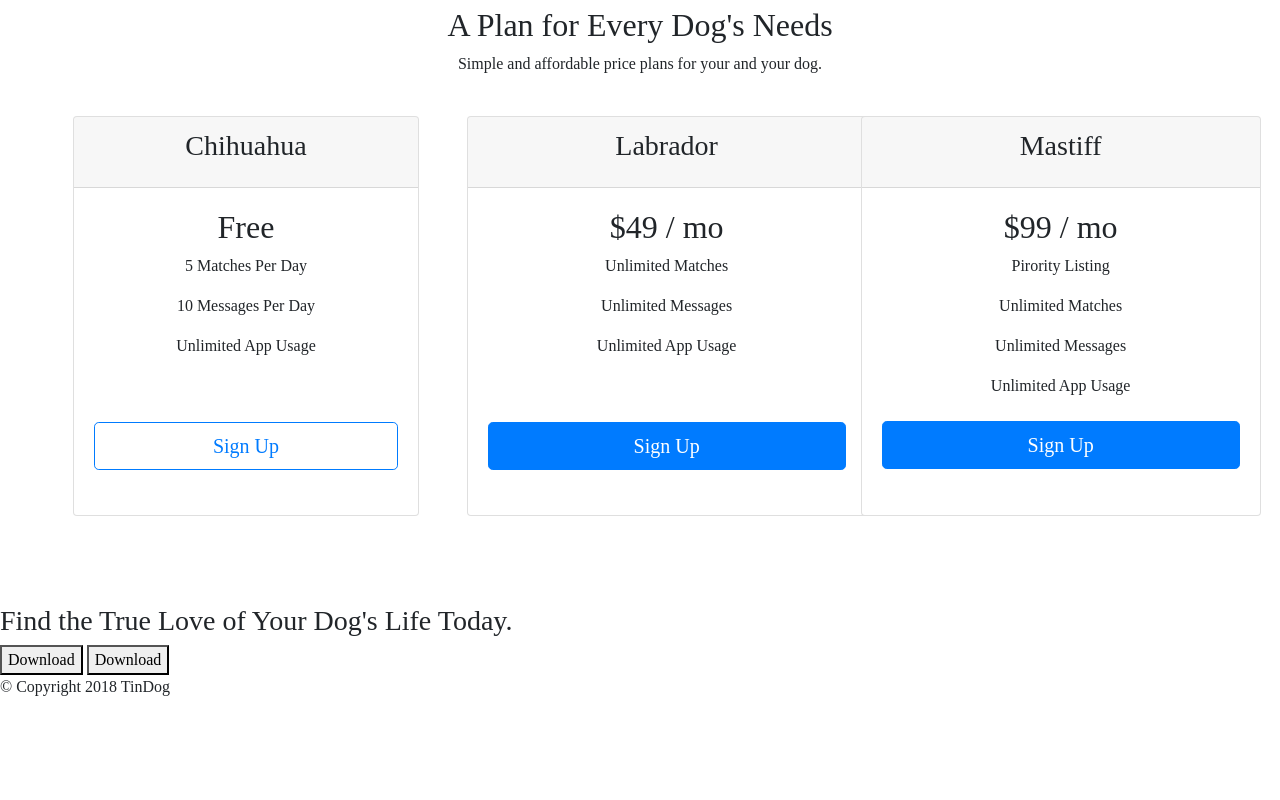
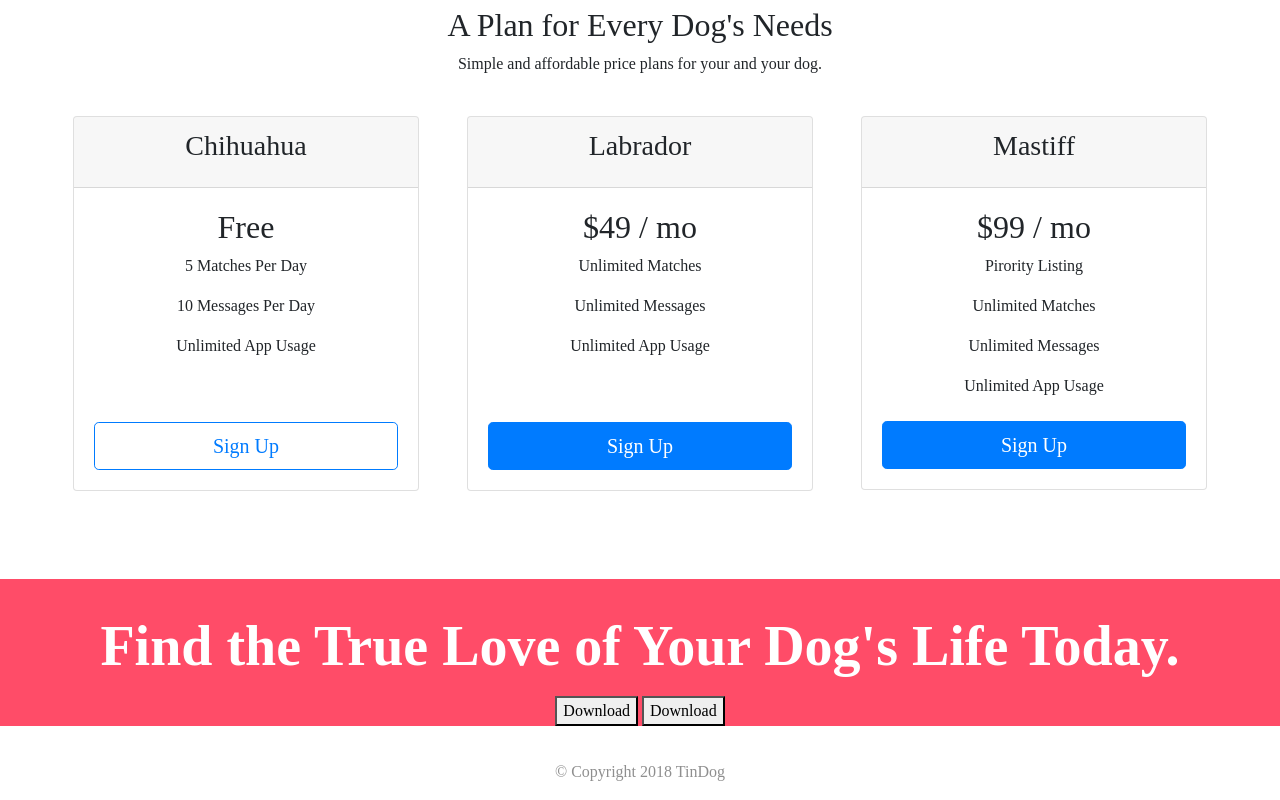
Before and after one commit to Bloodflake/web-d-bootcamp-project, a plain HTML site: page index.html in a window 1280 px wide. Shown: the part 2012-2812 px from the top of the page. Before the commit the page ends 2727 px from the top, so only its background shows below. Drawn offline with nearby package versions, Linux system fonts and the light colour scheme.

Commit message:
added links, removed card height width, improved footer

```diff
--- a/css/styles.css
+++ b/css/styles.css
@@ -48,6 +48,17 @@ body {
   right: 30%;
 }
 
+@media (max-width:1000px) {
+  #title{
+    text-align: center;
+  }
+  .title-image{
+    position: static;
+    transform: rotate(0);
+  }
+
+}
+
 .feature-box{
   text-align: center;
   padding: 5%;
@@ -85,15 +96,16 @@ body {
   background-color: #ef8172;
   color: #fff;
 }
+
 .carousel-item{
   padding: 7% 15%;
 }
+
 #testimonials h2{
   font-family: "Montserrat";
   font-size: 2.5rem;
   font-weight: bold;
   line-height: 2.5;
-
 }
 
 .testimonial-image{
@@ -122,11 +134,35 @@ body {
   padding:2%;
 }
 
-.card {
-  width: 400px;
-  height: 400px;
-}
 
 .Mastiff-button{
   margin-top:23px;
 }
+
+#cta {
+  background-color: #ff4c68;
+  color: #fff;
+  text-align: center;
+  padding: 2% 5% 0;
+}
+
+#cta h3{
+    font-family: 'Montserrat-Black';
+    font-size: 3.5rem;
+    font-weight: 900;
+    line-height:1.5;
+}
+
+#footer{
+  padding-top: 2%;
+  text-align: center;
+}
+
+.footer-icon{
+  padding-right: 8px;
+}
+
+#footer p{
+  padding-top: 8px;
+  color: #8f8f8f;
+}
```
